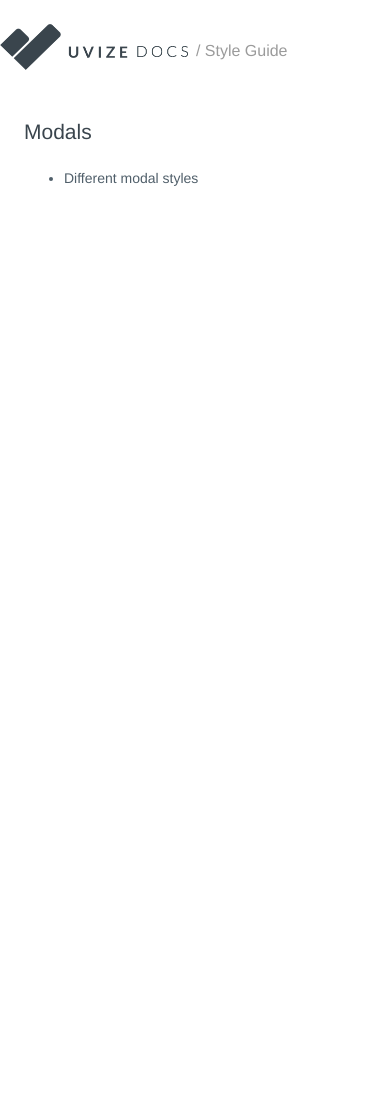
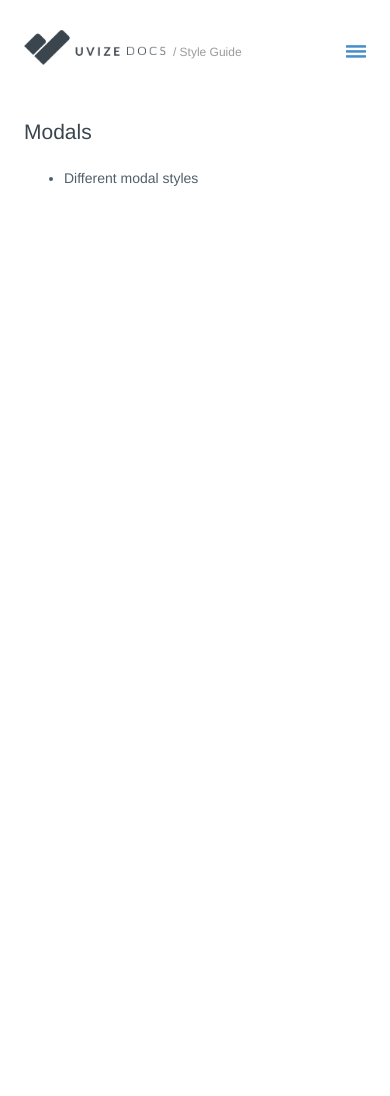
Before and after one commit to SonderMindOrg/uvize.github.io, a Jekyll site: the page built from style-guide/modals.md, in a window 390 px wide. Built offline with Jekyll 4.4.1, drawn with Linux system fonts in a browser that asks for light colours; nearby versions of some CDN libraries; Markdown is read by kramdown in place of the engine named in the settings.

Commit message:
basics for responsive interaction on sidebar

```diff
--- a/_layouts/style-guide.html
+++ b/_layouts/style-guide.html
@@ -17,18 +17,16 @@
   <div class="docs-site">
     <div class="navbar docs-navbar">
       <div class="container">
-        <div class="row">
-          <div class="col-sm-12">
-            <a href="/">
+
+          <a href="/">
               <img src="/gfx/uvize-docs-logo.png" class="docs-logo" alt="Uvize Docs">
-            </a>
-            <h4 class="docs-title">/ Style Guide</h4>
-          </div>
-          <div class="col-sm-6">
+          </a>
+          <h4 class="docs-title">/ Style Guide</h4>
 
+          <ul class="nav navbar-nav navbar-right visible-xs visible-smp">
+              <li><a data-toggle="offcanvas"><span class="glyphicon-full glyphicon-show_lines"></span></a></li>
+          </ul>
 
-          </div>
-        </div>
       </div>
     </div>
 
@@ -39,7 +37,15 @@
           {{ content }}
         </div>
         <div class="col-smp-9 col-sm-6 sidebar-offcanvas">
-          <ul class="list-unstyled">
+          <div class="docs-sidebar-header clearfix visible-xs visible-smp">
+            <div class="navbar navbar-right ">
+                <ul class="nav navbar-nav">
+                    <li><a data-toggle="offcanvas">Close Menu <span class="glyphicon glyphicon-remove"></span></a></li>
+                </ul>
+            </div>
+          </div>
+
+          <ul class="list-unstyled docs-menu">
             <li><a href="./">Getting Started</a></li>
             <li><a href="brand-elements.html">Brand Elements</a></li>
             <li><a href="icons.html">Icons</a></li>
--- a/css/shared.css
+++ b/css/shared.css
@@ -5,15 +5,24 @@
   width: 960px;
 }
 
-@media (max-width: 960px) {
-  .docs-site .container{
-    width: 100%;
-  }
-}
 
 .docs-navbar{
   margin-bottom: 24px!important;
   border-radius: 0;
+}
+
+.docs-navbar .nav > li > a .glyphicon-full,
+.docs-sidebar-header .nav > li > a .glyphicon-full
+ {
+  font-size: 20px;
+}
+
+.docs-navbar .nav > li > a:hover,
+.docs-navbar .nav > li >a:focus,
+.docs-sidebar-header .nav > li > a:hover,
+.docs-sidebar-header .nav > li >a:focus {
+    text-decoration: none;
+    background-color: transparent;
 }
 
 .docs-logo{
@@ -30,6 +39,10 @@
 
 .docs-content > h3 {
   margin-top: 24px;
+}
+
+.docs-menu{
+  padding: 48px 24px;
 }
 
 .docs-example{
@@ -76,3 +89,45 @@
   font-size: 24px;
   display: block;
 }
+
+.docs-sidebar-header{
+  margin-top: -12px;
+}
+
+
+@media (max-width: 960px) {
+  .docs-site .container{
+    width: 100%;
+  }
+  .docs-logo {
+    margin-left: 0px;
+    margin-top: 30px;
+  }
+  .docs-title {
+      margin-top: 45px;
+  }
+
+  .docs-navbar .nav > li > a {
+    padding-right: 0;
+    padding-top: 45px;
+    padding-bottom: 20px;
+  }
+}
+
+@media (max-width: 480px){
+  .docs-logo {
+    margin: 30px 3px 0 0px;
+    width: 142px;
+    height: 35px;
+  }
+  .docs-title {
+      font-size: 12px;
+      margin-top: 40px;
+
+  }
+  .docs-navbar .nav > li > a {
+    padding-right: 0;
+    padding-top: 40px;
+    padding-bottom: 20px;
+  }
+}
--- /dev/null
+++ b/script/bootstrap/ie10-viewport-bug-workaround.js
@@ -0,0 +1,23 @@
+/*!
+ * IE10 viewport hack for Surface/desktop Windows 8 bug
+ * Copyright 2014-2015 Twitter, Inc.
+ * Licensed under MIT (https://github.com/twbs/bootstrap/blob/master/LICENSE)
+ */
+
+// See the Getting Started docs for more information:
+// http://getbootstrap.com/getting-started/#support-ie10-width
+
+(function () {
+  'use strict';
+
+  if (navigator.userAgent.match(/IEMobile\/10\.0/)) {
+    var msViewportStyle = document.createElement('style')
+    msViewportStyle.appendChild(
+      document.createTextNode(
+        '@-ms-viewport{width:auto!important}'
+      )
+    )
+    document.querySelector('head').appendChild(msViewportStyle)
+  }
+
+})();
--- /dev/null
+++ b/script/bootstrap/offcanvas.js
@@ -0,0 +1,5 @@
+$(document).ready(function () {
+  $('[data-toggle="offcanvas"]').click(function () {
+    $('.row-offcanvas').toggleClass('active')
+  });
+});
```
Also changed, not shown: other parts of _layouts/style-guide.html (+12 -0 lines), script/bootstrap/bootstrap.min.js (added).
